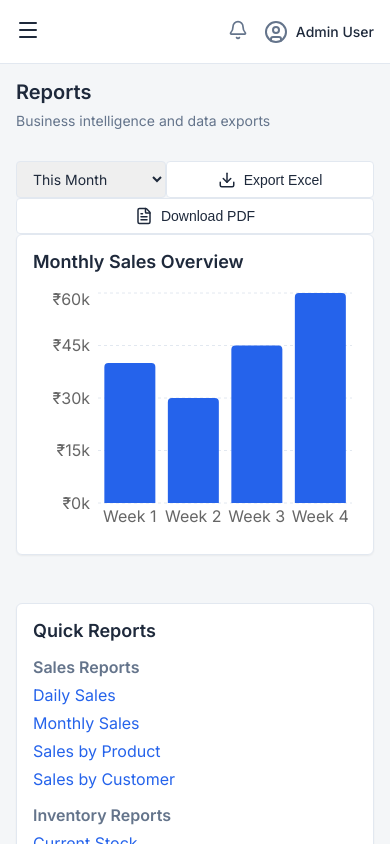
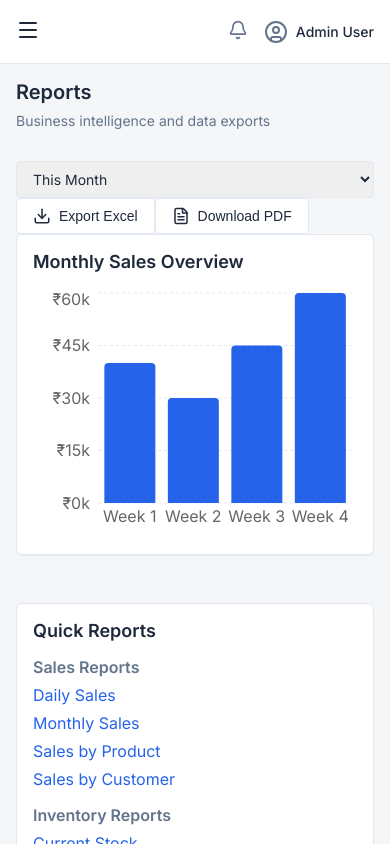
Before and after one commit to ankitpandey1900/inventory-management-demo, a React (Vite) app: page /reports in a window 390 px wide. Built offline with nearby package versions, Linux system fonts and the light colour scheme.

Commit message:
Fixed mobile grid blowout and stripped fixed inline widths causing right-side overflow

```diff
--- a/src/index.css
+++ b/src/index.css
@@ -370,8 +370,16 @@ p { font-size: 0.875rem; color: var(--text-muted); margin-bottom: 1rem; }
     grid-template-columns: 1fr !important;
   }
 
+  /* CRITICAL: Prevent grid items from blowing out the grid width */
+  .grid > * {
+    min-width: 0;
+  }
+
   .card {
     padding: 1rem;
+    min-width: 0;
+    width: 100%;
+    overflow: hidden; /* prevents contents from expanding card beyond screen */
   }
 
   .table-container {
@@ -381,6 +389,8 @@ p { font-size: 0.875rem; color: var(--text-muted); margin-bottom: 1rem; }
     margin-bottom: 1rem;
     border: 1px solid var(--border);
     border-radius: 4px;
+    /* Ensure table container itself can shrink */
+    min-width: 0;
   }
 
   .table {
@@ -395,25 +405,29 @@ p { font-size: 0.875rem; color: var(--text-muted); margin-bottom: 1rem; }
   /* Make sure header flex containers stack */
   .flex.justify-between.items-end,
   .flex.justify-between.mb-6,
-  .flex.justify-between.items-center.mb-6 {
+  .flex.justify-between.items-center.mb-6,
+  .flex.items-center.gap-4.mb-6 {
     flex-direction: column;
     align-items: flex-start !important;
     gap: 1rem;
   }
 
-  /* Make sure internal card flex containers stack if they are form actions */
-  .flex.gap-4.mb-6.flex-wrap {
-    flex-direction: column;
+  /* Force toolbars to stack */
+  .flex-wrap {
+    flex-direction: column !important;
+    align-items: stretch !important;
+  }
+
+  /* Strip fixed widths from inputs on mobile */
+  .input, .select, [style*="width: 150px"], [style*="width: 200px"], [style*="minWidth"] {
+    width: 100% !important;
+    min-width: 0 !important;
+    max-width: 100% !important;
   }
 
   /* Tabs and Steppers and button groups */
   .flex.gap-4, .flex.gap-3 {
     flex-wrap: wrap;
-  }
-
-  .flex.gap-3 > .btn, .flex.gap-4 > .btn {
-    flex: 1;
-    min-width: calc(50% - 1rem);
   }
 
   .modal-content {
@@ -427,6 +441,7 @@ p { font-size: 0.875rem; color: var(--text-muted); margin-bottom: 1rem; }
 
   /* Charts overflow */
   .recharts-responsive-container {
-    min-width: 300px;
+    min-width: 0 !important;
+    width: 100% !important;
   }
 }
```
